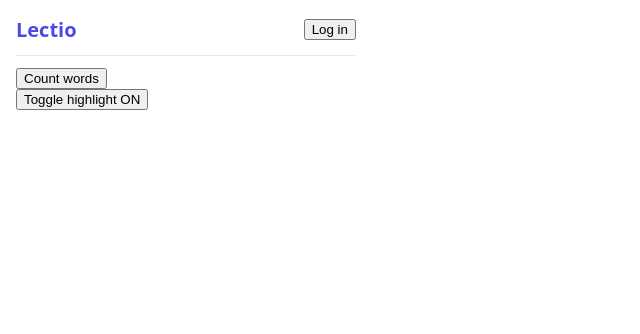
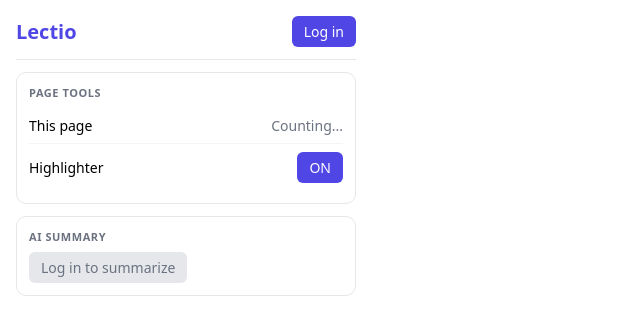
Before and after one commit to David8406/lectio-study-helper-extension, a React (Vite) app: page / in a window 1280 px wide. Shown: the top 334 px of the page, without its empty margins (0-640 px from the left). Built offline with nearby package versions, Linux system fonts and the light colour scheme; no server answers.

Commit message:
Style page tools as rows with word count and reading time.

```diff
--- a/src/App.jsx
+++ b/src/App.jsx
@@ -34,14 +34,26 @@ function App() {
             />
             {screen === "login" ? (
                 <div>
-                    <button onClick={() => setScreen("main")}>← Back</button>
+                    <button className="secondary" onClick={() => setScreen("main")}>← Back</button>
                     <LoginForm onLoggedIn={handleLoggedIn} />
                 </div>
             ) : (
                 <div>
-                    <WordCounter />
-                    <HighlightToggle />
-                    {loggedInEmail && <Summarize onUnauthorized={handleLogout} />}
+                    <section className="card">
+                        <h2>Page tools</h2>
+                        <WordCounter />
+                        <HighlightToggle />
+                    </section>
+                    <section className="card">
+                        <h2>AI summary</h2>
+                        {loggedInEmail ? (
+                            <Summarize onUnauthorized={handleLogout} />
+                        ) : (
+                            <button className="locked" onClick={() => setScreen("login")}>
+                                Log in to summarize
+                            </button>
+                        )}
+                    </section>
                 </div>
             )}
         </div>
--- a/src/components/Header.jsx
+++ b/src/components/Header.jsx
@@ -5,7 +5,7 @@ function Header({ loggedInEmail, onLoginClick, onLogout }) {
             {loggedInEmail ? (
                 <div>
                     <span className="header-email">{loggedInEmail}</span>
-                    <button onClick={onLogout}>Log out</button>
+                    <button className="secondary" onClick={onLogout}>Log out</button>
                 </div>
             ) : (
                 <button onClick={onLoginClick}>Log in</button>
--- a/src/components/HighlightToggle.jsx
+++ b/src/components/HighlightToggle.jsx
@@ -16,8 +16,11 @@ function HighlightToggle() {
     }
 
     return (
-        <div>
-            <button onClick={toggleHighlight}>Toggle highlight {highlightEnable ? "ON" : "OFF" }</button>
+        <div className="row">
+            <span>Highlighter</span>
+            <button className={highlightEnable ? "" : "off"} onClick={toggleHighlight}>
+                {highlightEnable ? "ON" : "OFF"}
+            </button>
         </div>
     );
 }
--- a/src/components/LoginForm.jsx
+++ b/src/components/LoginForm.jsx
@@ -82,8 +82,8 @@ function LoginForm({ onLoggedIn }) {
             <input type="email" value={email} onChange={(e) => setEmail(e.target.value)} placeholder="Email" />
             <input type="password" value={password} onChange={(e) => setPassword(e.target.value)} placeholder="Password" />
             <button onClick={handleLogin}>Login</button>
-            <button onClick={() => setShowRegister(true)}>Create account</button>
-            <button onClick={handleForgotPassword}>Forgot password?</button>
+            <button className="secondary" onClick={() => setShowRegister(true)}>Create account</button>
+            <button className="secondary" onClick={handleForgotPassword}>Forgot password?</button>
             {loginMessage && <p>{loginMessage}</p>}
             {needsVerify && <button onClick={handleResend}>Resend email</button>}
         </div>
--- a/src/components/RegisterForm.jsx
+++ b/src/components/RegisterForm.jsx
@@ -32,7 +32,7 @@ function RegisterForm({ onRegistered, onCancel }) {
             <input type="password" value={password} onChange={(e) => setPassword(e.target.value)} placeholder="Password" />
             <input type="password" value={passwordConfirm} onChange={(e) => setPasswordConfirm(e.target.value)} placeholder="Confirm password" />
             <button onClick={handleRegister}>Create account</button>
-            <button onClick={onCancel}>Back to login</button>
+            <button className="secondary" onClick={onCancel}>Back to login</button>
             {message && <p>{message}</p>}
         </div>
     );
--- a/src/components/WordCounter.jsx
+++ b/src/components/WordCounter.jsx
@@ -1,4 +1,4 @@
-import { useState } from "react";
+import { useState, useEffect } from "react";
 
 function countWords() {
     const pageText = document.body.innerText.trim();
@@ -11,8 +11,8 @@ function WordCounter() {
     const [count, setCount] = useState(null);
     const [error, setError] = useState("");
 
-    async function handleClick() {
-        setError("");
+    useEffect(() => {
+        async function loadCount() {
             try {
                 const [tab] = await chrome.tabs.query({ active: true, currentWindow: true });
                 const results = await chrome.scripting.executeScript({
@@ -21,16 +21,20 @@ function WordCounter() {
                 });
                 setCount(results[0].result);
             } catch (err) {
-            setCount(null);
-            setError("Can't count words on this page.");
+                setError("Not available on this page");
             }
         }
+        loadCount();
+    }, []);
+
+    let text = "Counting...";
+    if (error) text = error;
+    else if (count !== null) text = `${count.toLocaleString()} words · ${Math.ceil(count / 200)} min read`;
 
     return (
-        <div>
-            <button onClick={handleClick}>Count words</button>
-            {count !== null && <p>{count} words</p>}
-            {error && <p>{error}</p>}
+        <div className="row">
+            <span>This page</span>
+            <span className="value">{text}</span>
         </div>
     );
 }
--- a/src/popup.css
+++ b/src/popup.css
@@ -31,3 +31,79 @@ h1 {
     color: #6b7280;
     margin-right: 8px;
 }
+
+.card {
+    border: 1px solid #e5e7eb;
+    border-radius: 10px;
+    padding: 12px;
+    margin-bottom: 12px;
+}
+
+h2 {
+    font-size: 11px;
+    text-transform: uppercase;
+    letter-spacing: 0.05em;
+    color: #6b7280;
+    margin: 0 0 8px;
+}
+
+.row {
+    display: flex;
+    align-items: center;
+    justify-content: space-between;
+    padding: 8px 0;
+}
+
+.row + .row {
+    border-top: 1px solid #f3f4f6;
+}
+
+.value {
+    color: #6b7280;
+}
+
+button {
+    background: var(--accent);
+    color: white;
+    border: none;
+    border-radius: 6px;
+    padding: 6px 12px;
+    font: inherit;
+    cursor: pointer;
+}
+
+button:hover:not(:disabled) {
+    filter: brightness(0.9);
+}
+
+button:disabled {
+    background: #d1d5db;
+    cursor: not-allowed;
+}
+
+button.secondary {
+    background: none;
+    color: var(--accent);
+    padding: 6px 4px;
+}
+
+input {
+    display: block;
+    width: 100%;
+    box-sizing: border-box;
+    padding: 8px;
+    margin-bottom: 8px;
+    border: 1px solid #d1d5db;
+    border-radius: 6px;
+    font: inherit;
+}
+
+input:focus {
+    outline: 2px solid var(--accent);
+    border-color: transparent;
+}
+
+button.locked, button.off {
+    background: #e5e7eb;
+    color: #6b7280;
+}
```
Lines whose indentation alone changed are shown as unchanged.
